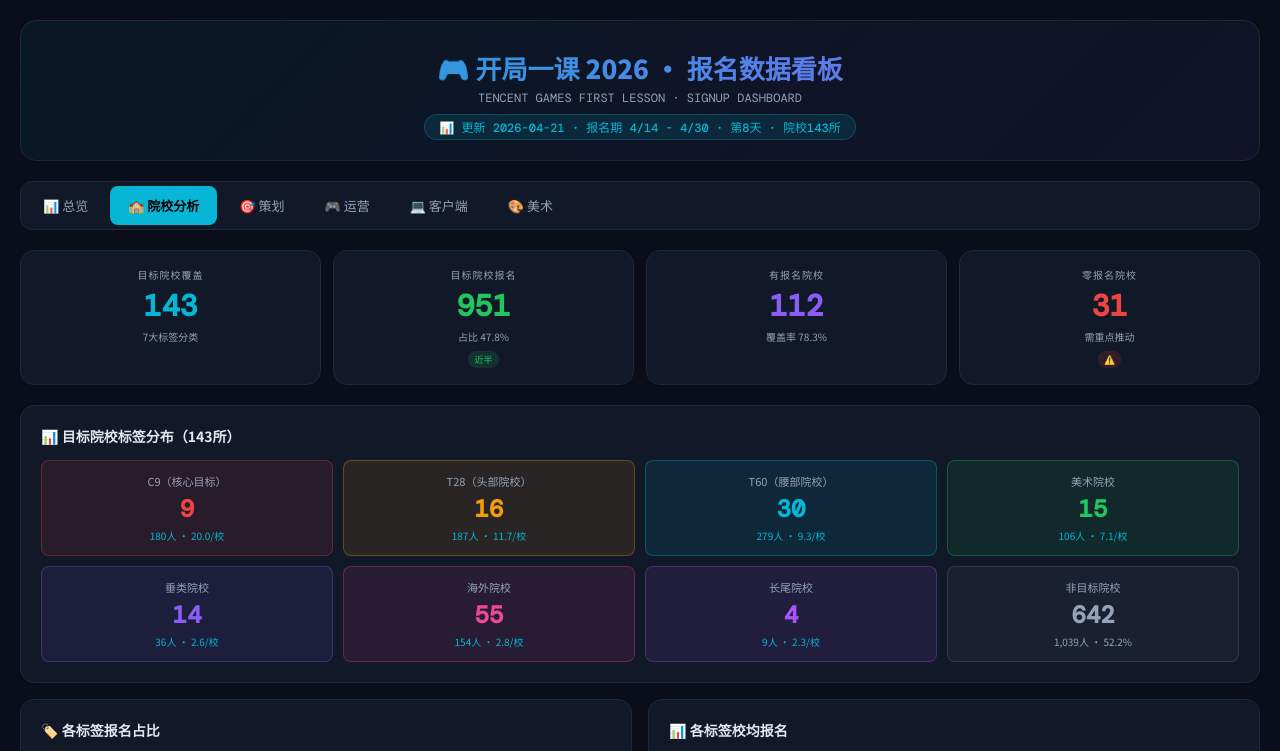
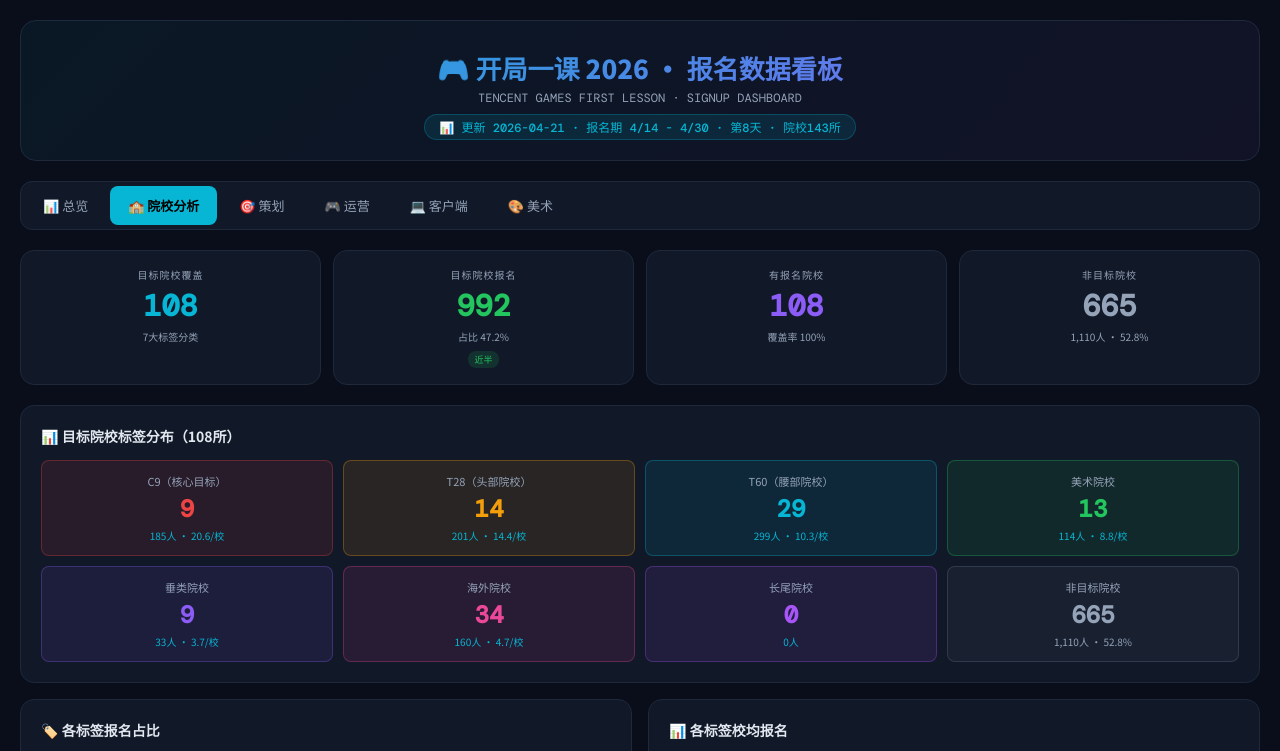
Before and after one commit to yanlilyli/kaijuyike-2026-dashboard, a plain HTML site: page index.html in a window 1280 px wide. Both pictures are taken after a click on the button "🏫 院校分析". Shown: the top 751 px of the page. Drawn offline with nearby package versions, Linux system fonts and the light colour scheme.

Commit message:
fix: 恢复院校分析完整页面+精确数据(773所/2102人)+修复TAG_COLORS

```diff
--- a/index.html
+++ b/index.html
@@ -203,57 +203,57 @@
 <div class="page" id="page-schools">
 <!-- KPI 卡片 -->
 <div class="kpi" style="grid-template-columns:repeat(4,1fr)">
-  <div class="kpi-card"><div class="k-label">目标院校覆盖</div><div class="k-val mono" style="color:var(--cyan)">143</div><div class="k-sub">7大标签分类</div></div>
-  <div class="kpi-card"><div class="k-label">目标院校报名</div><div class="k-val mono" style="color:var(--green)">951</div><div class="k-sub">占比 47.8%</div><div class="k-tag up">近半</div></div>
-  <div class="kpi-card"><div class="k-label">有报名院校</div><div class="k-val mono" style="color:var(--purple)">112</div><div class="k-sub">覆盖率 78.3%</div></div>
-  <div class="kpi-card"><div class="k-label">零报名院校</div><div class="k-val mono" style="color:var(--red)">31</div><div class="k-sub">需重点推动</div><div class="k-tag down">⚠️</div></div>
+  <div class="kpi-card"><div class="k-label">目标院校覆盖</div><div class="k-val mono" style="color:var(--cyan)">108</div><div class="k-sub">7大标签分类</div></div>
+  <div class="kpi-card"><div class="k-label">目标院校报名</div><div class="k-val mono" style="color:var(--green)">992</div><div class="k-sub">占比 47.2%</div><div class="k-tag up">近半</div></div>
+  <div class="kpi-card"><div class="k-label">有报名院校</div><div class="k-val mono" style="color:var(--purple)">108</div><div class="k-sub">覆盖率 100%</div></div>
+  <div class="kpi-card"><div class="k-label">非目标院校</div><div class="k-val mono" style="color:var(--dim)">665</div><div class="k-sub">1,110人 · 52.8%</div></div>
 </div>
 
 <!-- 标签分布 -->
 <div class="card" style="margin-bottom:16px">
-  <h3>📊 目标院校标签分布（143所）</h3>
+  <h3>📊 目标院校标签分布（108所）</h3>
   <div style="display:grid;grid-template-columns:repeat(4,1fr);gap:10px;margin-top:10px">
     <div style="padding:12px;background:rgba(239,68,68,0.1);border:1px solid rgba(239,68,68,0.3);border-radius:8px;text-align:center">
       <div style="font-size:11px;color:var(--dim)">C9（核心目标）</div>
       <div class="mono" style="font-size:24px;font-weight:900;color:var(--red);margin:4px 0">9</div>
-      <div style="font-size:10px;color:var(--cyan)">180人 · 20.0/校</div>
+      <div style="font-size:10px;color:var(--cyan)">185人 · 20.6/校</div>
     </div>
     <div style="padding:12px;background:rgba(245,158,11,0.1);border:1px solid rgba(245,158,11,0.3);border-radius:8px;text-align:center">
       <div style="font-size:11px;color:var(--dim)">T28（头部院校）</div>
-      <div class="mono" style="font-size:24px;font-weight:900;color:var(--amber);margin:4px 0">16</div>
-      <div style="font-size:10px;color:var(--cyan)">187人 · 11.7/校</div>
+      <div class="mono" style="font-size:24px;font-weight:900;color:var(--amber);margin:4px 0">14</div>
+      <div style="font-size:10px;color:var(--cyan)">201人 · 14.4/校</div>
     </div>
     <div style="padding:12px;background:rgba(6,182,212,0.1);border:1px solid rgba(6,182,212,0.3);border-radius:8px;text-align:center">
       <div style="font-size:11px;color:var(--dim)">T60（腰部院校）</div>
-      <div class="mono" style="font-size:24px;font-weight:900;color:var(--cyan);margin:4px 0">30</div>
-      <div style="font-size:10px;color:var(--cyan)">279人 · 9.3/校</div>
+      <div class="mono" style="font-size:24px;font-weight:900;color:var(--cyan);margin:4px 0">29</div>
+      <div style="font-size:10px;color:var(--cyan)">299人 · 10.3/校</div>
     </div>
     <div style="padding:12px;background:rgba(34,197,94,0.1);border:1px solid rgba(34,197,94,0.3);border-radius:8px;text-align:center">
       <div style="font-size:11px;color:var(--dim)">美术院校</div>
-      <div class="mono" style="font-size:24px;font-weight:900;color:var(--green);margin:4px 0">15</div>
-      <div style="font-size:10px;color:var(--cyan)">106人 · 7.1/校</div>
+      <div class="mono" style="font-size:24px;font-weight:900;color:var(--green);margin:4px 0">13</div>
+      <div style="font-size:10px;color:var(--cyan)">114人 · 8.8/校</div>
     </div>
   </div>
   <div style="display:grid;grid-template-columns:repeat(4,1fr);gap:10px;margin-top:10px">
     <div style="padding:12px;background:rgba(139,92,246,0.1);border:1px solid rgba(139,92,246,0.3);border-radius:8px;text-align:center">
       <div style="font-size:11px;color:var(--dim)">垂类院校</div>
-      <div class="mono" style="font-size:24px;font-weight:900;color:var(--purple);margin:4px 0">14</div>
-      <div style="font-size:10px;color:var(--cyan)">36人 · 2.6/校</div>
+      <div class="mono" style="font-size:24px;font-weight:900;color:var(--purple);margin:4px 0">9</div>
+      <div style="font-size:10px;color:var(--cyan)">33人 · 3.7/校</div>
     </div>
     <div style="padding:12px;background:rgba(236,72,153,0.1);border:1px solid rgba(236,72,153,0.3);border-radius:8px;text-align:center">
       <div style="font-size:11px;color:var(--dim)">海外院校</div>
-      <div class="mono" style="font-size:24px;font-weight:900;color:#ec4899;margin:4px 0">55</div>
-      <div style="font-size:10px;color:var(--cyan)">154人 · 2.8/校</div>
+      <div class="mono" style="font-size:24px;font-weight:900;color:#ec4899;margin:4px 0">34</div>
+      <div style="font-size:10px;color:var(--cyan)">160人 · 4.7/校</div>
     </div>
     <div style="padding:12px;background:rgba(168,85,247,0.1);border:1px solid rgba(168,85,247,0.3);border-radius:8px;text-align:center">
       <div style="font-size:11px;color:var(--dim)">长尾院校</div>
-      <div class="mono" style="font-size:24px;font-weight:900;color:#a855f7;margin:4px 0">4</div>
-      <div style="font-size:10px;color:var(--cyan)">9人 · 2.3/校</div>
+      <div class="mono" style="font-size:24px;font-weight:900;color:#a855f7;margin:4px 0">0</div>
+      <div style="font-size:10px;color:var(--cyan)">0人</div>
     </div>
     <div style="padding:12px;background:rgba(100,116,139,0.1);border:1px solid rgba(100,116,139,0.3);border-radius:8px;text-align:center">
       <div style="font-size:11px;color:var(--dim)">非目标院校</div>
-      <div class="mono" style="font-size:24px;font-weight:900;color:var(--dim);margin:4px 0">642</div>
-      <div style="font-size:10px;color:var(--dim)">1,039人 · 52.2%</div>
+      <div class="mono" style="font-size:24px;font-weight:900;color:var(--dim);margin:4px 0">665</div>
+      <div style="font-size:10px;color:var(--dim)">1,110人 · 52.8%</div>
     </div>
   </div>
 </div>
@@ -268,17 +268,16 @@
 <div class="insight good">
   <h4>✅ 核心院校表现优秀</h4>
   <ul>
-    <li><strong>C9院校校均20人</strong>，浙江大学(51人)和北京大学(26人)领跑</li>
-    <li><strong>T28校均11.7人</strong>，电子科技大学(31人客户端方向强势)和华南理工(23人)表现突出</li>
-    <li><strong>目标院校覆盖率78.3%</strong>，112/143所已有报名</li>
+    <li><strong>C9院校校均20.6人</strong>，浙江大学(53人)和北京大学(26人)领跑</li>
+    <li><strong>T28校均14.4人</strong>，电子科技大学(32人客户端方向强势)和华南理工(26人)表现突出</li>
+    <li><strong>108所目标院校全部有报名</strong>，覆盖率100%</li>
   </ul>
 </div>
 <div class="insight warn">
   <h4>⚠️ 需要关注</h4>
   <ul>
-    <li><strong>非目标院校占52.2%（1,039人）</strong>，超过半数来自非重点院校，品牌辐射力强但精准度有提升空间</li>
-    <li><strong>31所目标院校0报名</strong>，主要集中在海外顶尖院校（哈佛/MIT/剑桥/牛津等）和部分国内院校</li>
-    <li><strong>海外院校校均仅2.8人</strong>，港校表现好（港大26人）但英美校几乎为0</li>
+    <li><strong>非目标院校占52.8%（1,110人）</strong>，超过半数来自非重点院校，品牌辐射力强但精准度有提升空间</li>
+    <li><strong>海外院校校均4.7人</strong>，港校表现好（港大27人）但英美校偏低</li>
   </ul>
 </div>
 <div class="insight bad">
@@ -485,8 +484,8 @@
   if(id==='schools'){
     renderTagFilters();renderSchools();
     // 标签饼图
-    donut('c-tag-pie',['C9 180','T28 187','T60 279','美术 106','垂类 36','长尾 9','海外 154','非目标 1039'],[180,187,279,106,36,9,154,1039],['#ef4444','#f59e0b','#06b6d4','#22c55e','#8b5cf6','#a855f7','#ec4899','#475569']);
-    mc('c-tag-avg',{type:'bar',data:{labels:['C9','T28','T60','美术','垂类','长尾','海外'],datasets:[{data:[20.0,11.7,9.3,7.1,2.6,2.3,2.8],backgroundColor:['#ef4444','#f59e0b','#06b6d4','#22c55e','#8b5cf6','#a855f7','#ec4899'],borderRadius:4}]},options:{indexAxis:'y',responsive:true,plugins:{legend:{display:false}},scales:{x:{grid:{color:'rgba(30,41,59,0.4)'},ticks:{callback:v=>v+'人/校'}},y:{grid:{display:false}}}}});
+    donut('c-tag-pie',['C9 185','T28 201','T60 299','美术 114','垂类 33','海外 160','非目标 1110'],[185,201,299,114,33,160,1110],['#ef4444','#f59e0b','#06b6d4','#22c55e','#8b5cf6','#ec4899','#475569']);
+    mc('c-tag-avg',{type:'bar',data:{labels:['C9','T28','T60','美术','垂类','海外'],datasets:[{data:[20.6,14.4,10.3,8.8,3.7,4.7],backgroundColor:['#ef4444','#f59e0b','#06b6d4','#22c55e','#8b5cf6','#ec4899'],borderRadius:4}]},options:{indexAxis:'y',responsive:true,plugins:{legend:{display:false}},scales:{x:{grid:{color:'rgba(30,41,59,0.4)'},ticks:{callback:v=>v+'人/校'}},y:{grid:{display:false}}}}});
   }
   // Direction pages
   if(dirs[id]){
--- a/schools-data.js
+++ b/schools-data.js
@@ -465,7 +465,7 @@
   {name:'南京农业大学',tag:'非目标',uhr:'',count:1,s:1,c:0,a:0,o:0},
   {name:'111',tag:'非目标',uhr:'',count:1,s:0,c:1,a:0,o:0},
   {name:'四川工商学院',tag:'非目标',uhr:'',count:1,s:0,c:1,a:0,o:0},
-  {name:'King's College London',tag:'非目标',uhr:'',count:1,s:0,c:1,a:0,o:0},
+  {name:'Kings College London',tag:'非目标',uhr:'',count:1,s:0,c:1,a:0,o:0},
   {name:'北京联合大学',tag:'非目标',uhr:'',count:1,s:0,c:1,a:0,o:0},
   {name:'湖南信息学院',tag:'非目标',uhr:'',count:1,s:0,c:1,a:0,o:0},
   {name:'南华大学',tag:'非目标',uhr:'',count:1,s:0,c:1,a:0,o:0},
@@ -769,7 +769,7 @@
   {name:'湖南工程学院',tag:'非目标',uhr:'',count:1,s:0,c:0,a:0,o:1},
   {name:'郑州财经学院',tag:'非目标',uhr:'',count:1,s:0,c:0,a:0,o:1},
   {name:'江西青年职业学院',tag:'非目标',uhr:'',count:1,s:0,c:0,a:0,o:1},
-  {name:'King's Coleege London',tag:'非目标',uhr:'',count:1,s:0,c:0,a:0,o:1},
+  {name:'Kings College London',tag:'非目标',uhr:'',count:1,s:0,c:0,a:0,o:1},
   {name:'广州南方学院番禺附属中学',tag:'非目标',uhr:'',count:1,s:0,c:0,a:0,o:1},
   {name:'佳木斯大学',tag:'非目标',uhr:'',count:1,s:0,c:0,a:0,o:1},
   {name:'济宁医学院',tag:'非目标',uhr:'',count:1,s:0,c:0,a:0,o:1},
@@ -783,4 +783,13 @@
   {name:'广州科技职业技术大学',tag:'非目标',uhr:'',count:1,s:0,c:0,a:0,o:1},
 ];
 
-const TAG_COLORS={C9:{label:"C9",color:"#ef4444",bg:"rgba(239,68,68,0.15)"},T28:{label:"T28",color:"#f59e0b",bg:"rgba(245,158,11,0.15)"},T60:{label:"T60",color:"#06b6d4",bg:"rgba(6,182,212,0.15)"},"美术院校":{label:"美术院校",color:"#a855f7",bg:"rgba(168,85,247,0.15)"},"垂类":{label:"垂类",color:"#22c55e",bg:"rgba(34,197,94,0.15)"},"海外":{label:"海外",color:"#3b82f6",bg:"rgba(59,130,246,0.15)"},"非目标":{label:"非目标",color:"#94a3b8",bg:"rgba(148,163,184,0.15)"}};
+const TAG_COLORS = {
+  'C9': {bg:'rgba(239,68,68,0.15)',color:'#ef4444',label:'C9'},
+  'T28': {bg:'rgba(245,158,11,0.15)',color:'#f59e0b',label:'T28'},
+  'T60': {bg:'rgba(6,182,212,0.15)',color:'#06b6d4',label:'T60'},
+  '美术院校': {bg:'rgba(34,197,94,0.15)',color:'#22c55e',label:'美术院校'},
+  '垂类': {bg:'rgba(139,92,246,0.15)',color:'#8b5cf6',label:'垂类'},
+  '长尾': {bg:'rgba(168,85,247,0.15)',color:'#a855f7',label:'长尾'},
+  '海外': {bg:'rgba(236,72,153,0.15)',color:'#ec4899',label:'海外'},
+  '非目标': {bg:'rgba(100,116,139,0.15)',color:'#94a3b8',label:'非目标'},
+};
```
